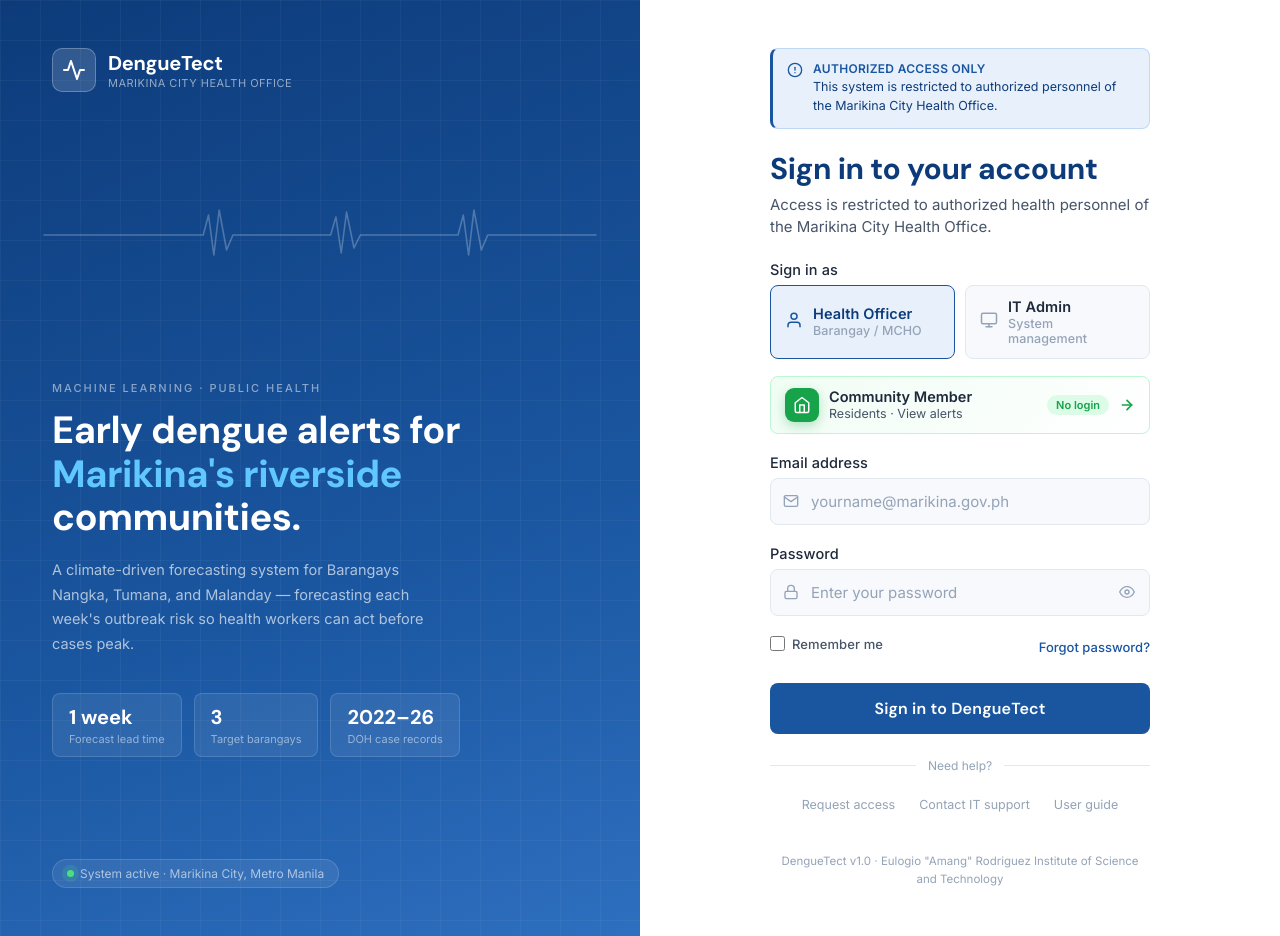
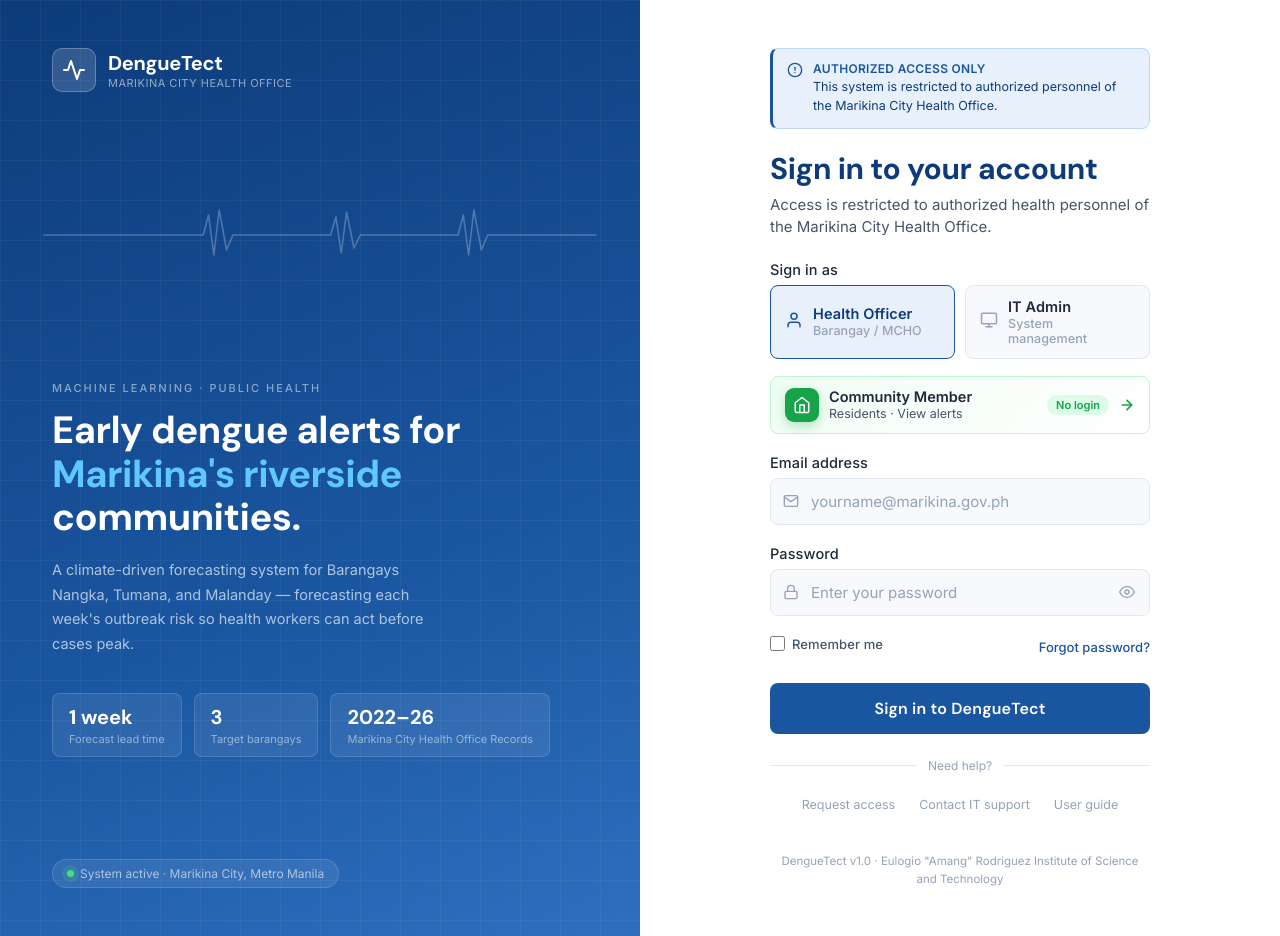
Before and after one commit to DevNigelSan/DengueTect, a Flask app: page /login in a window 1280 px wide. Run offline with Flask 3, Linux system fonts and the light colour scheme; parts of the project's set-up code (start-up, migrations or seed data) failed here and were passed over.

Commit message:
Credit the Marikina City Health Office as the source of recorded case data

```diff
--- a/app/templates/login.html
+++ b/app/templates/login.html
@@ -125,7 +125,7 @@
         </div>
         <div class="stat-pill">
           <span class="stat-num">2022–26</span>
-          <span class="stat-label">DOH case records</span>
+          <span class="stat-label">Marikina City Health Office Records</span>
         </div>
       </div>
     </div>
```
